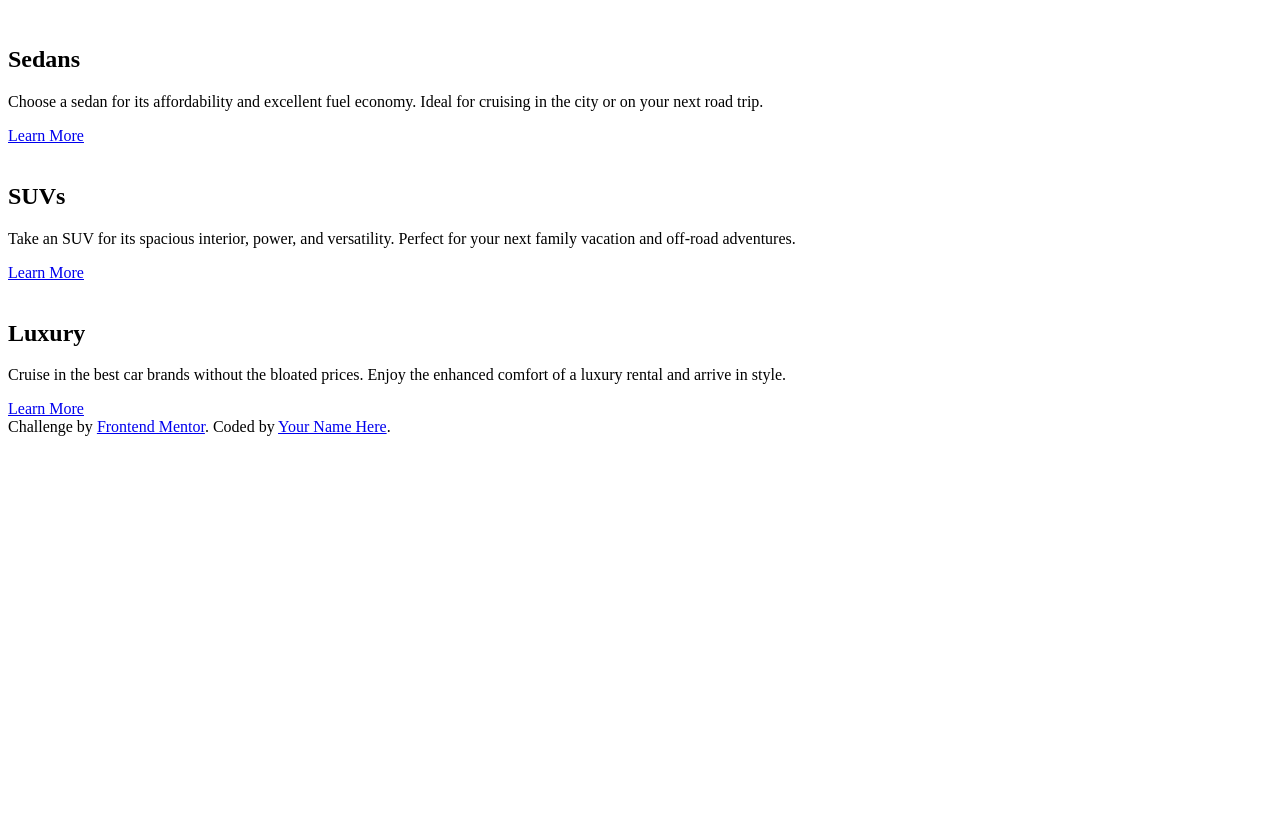
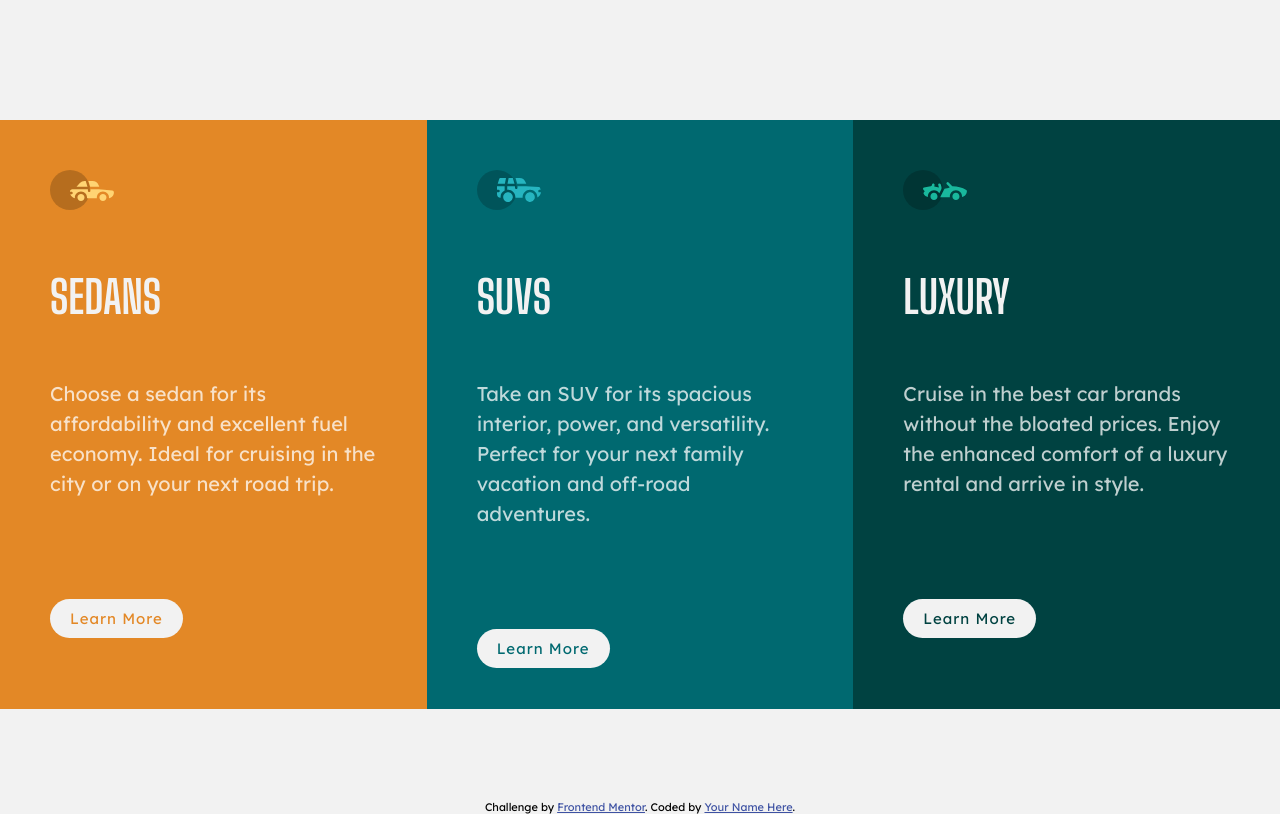
Before and after one commit to PabloMClementeP/3column, a plain HTML site: page index.html in a window 1280 px wide. Drawn offline with Linux system fonts and the light colour scheme; the site is published under a folder, as on GitHub Pages, so addresses that start at the root find nothing.

Commit message:
solved folders error

```diff
--- a/index.html
+++ b/index.html
@@ -8,7 +8,7 @@
 
   <title>Frontend Mentor | 3-column preview card component</title>
 
-  <link rel="stylesheet" href="/css/style.css">
+  <link rel="stylesheet" href="./css/style.css">
 
 </head>
 <body>
@@ -18,7 +18,7 @@
 
       <div class="card">
         <div class="card-icon">
-          <img src="/images/icon-sedans.svg" alt="">
+          <img src="./images/icon-sedans.svg" alt="">
         </div>
         <div class="card-title m-t">
           <h2>Sedans</h2>
@@ -34,7 +34,7 @@
 
       <div class="card">
         <div class="card-icon">
-          <img src="/images/icon-suvs.svg" alt="">
+          <img src="./images/icon-suvs.svg" alt="">
         </div>
         <div class="card-title m-t">
           <h2>SUVs</h2>
@@ -50,7 +50,7 @@
 
       <div class="card">
         <div class="card-icon">
-          <img src="/images/icon-luxury.svg" alt="">
+          <img src="./images/icon-luxury.svg" alt="">
         </div>
         <div class="card-title m-t">
           <h2>Luxury</h2>
```
